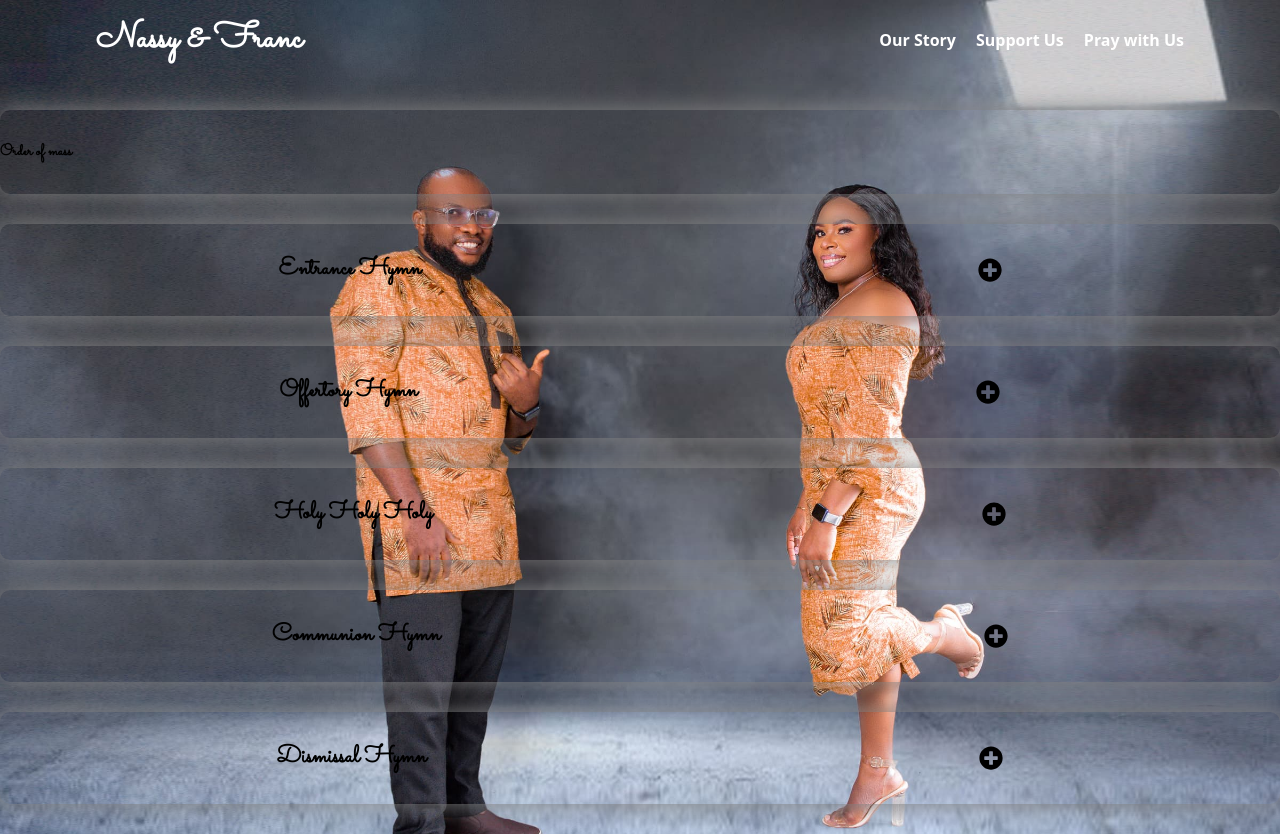
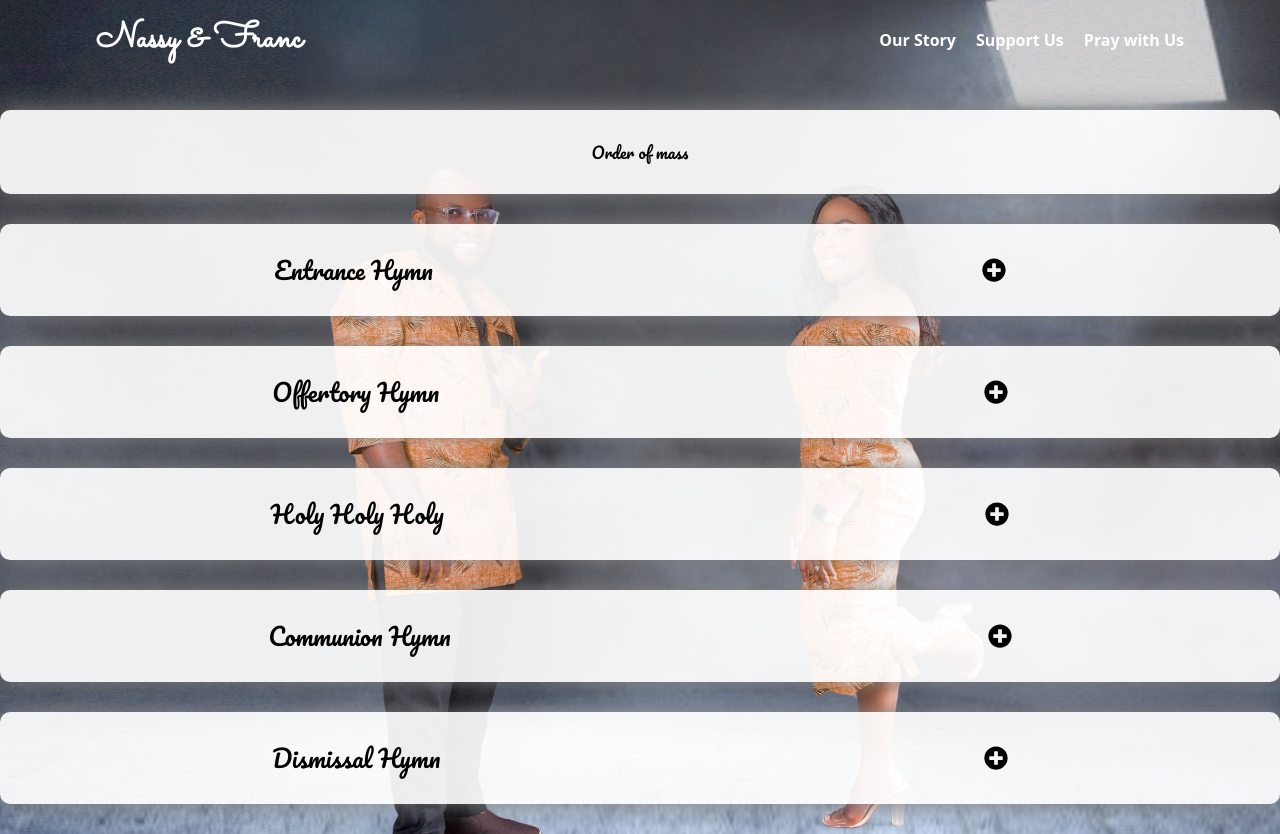
Before and after one commit to coderitec/francgothiscoderite, a Next.js app: page /mass in a window 1280 px wide. Built offline with nearby package versions, Linux system fonts and the light colour scheme.

Commit message:
feat: add transparency

```diff
--- a/src/app/mass/mass.module.css
+++ b/src/app/mass/mass.module.css
@@ -4,5 +4,5 @@
     cursor: pointer;
     padding-block: 30px;
     margin-block: 30px;
-    font-weight: bold;
+    background-color: rgba(255, 255, 255, 0.917);
 }
--- a/src/app/mass/page.jsx
+++ b/src/app/mass/page.jsx
@@ -5,10 +5,15 @@ import Offertory from "./Offertory";
 import Santus from "./Santus";
 import styles from './mass.module.css'
 
+import { Pacifico } from "next/font/google";
+
+
+const pac = Pacifico({ subsets: ["latin"], weight: "400" });
+
 export default function WeddingMass() {
   return (
-    <main className={`${styles.mass}`}>
-        <h1>Order of mass</h1>
+    <main className={`${styles.mass} ${pac.className}`}>
+        <h1 className="text-center">Order of mass</h1>
         <Entrance/>
         <Offertory/>
         <Santus/>
```
